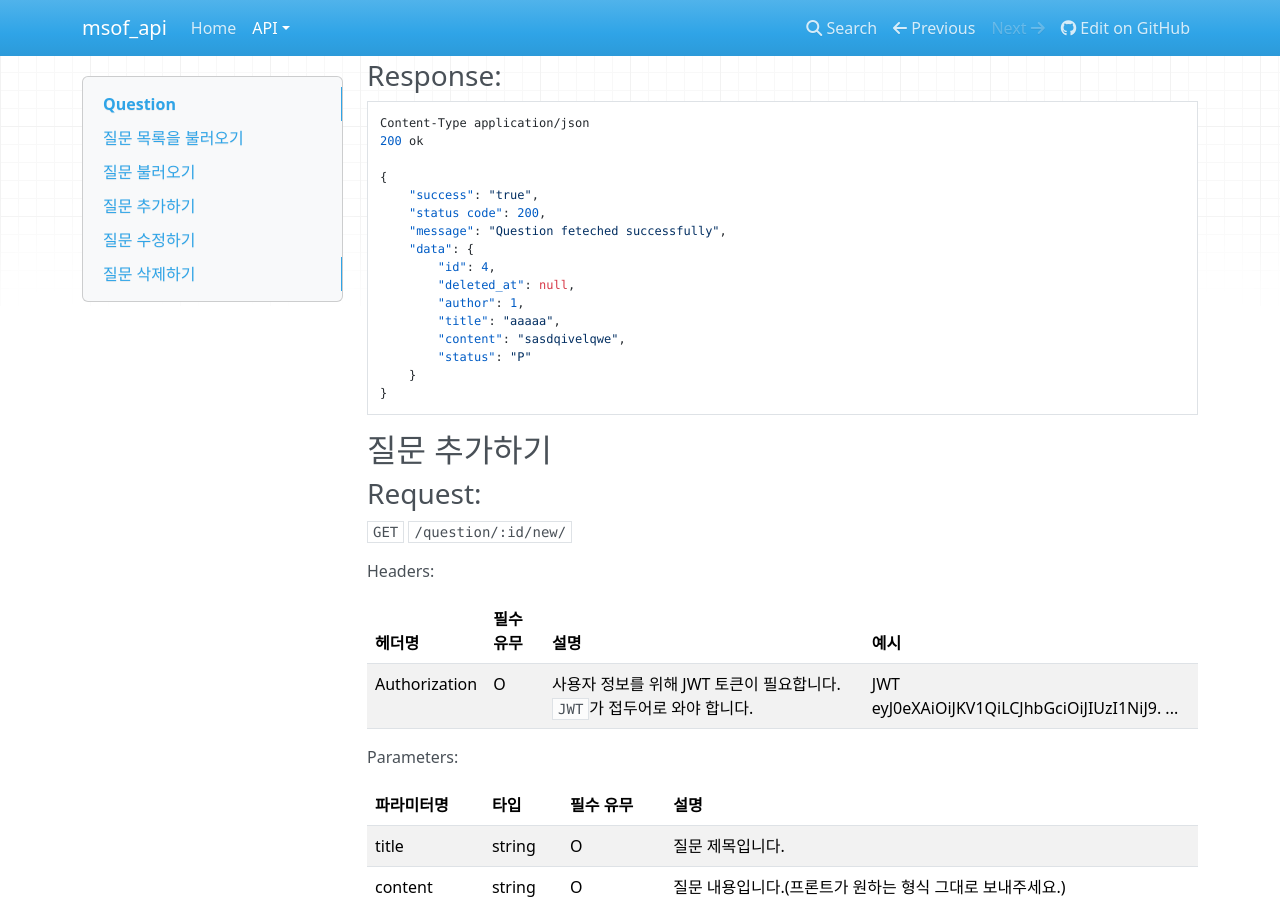
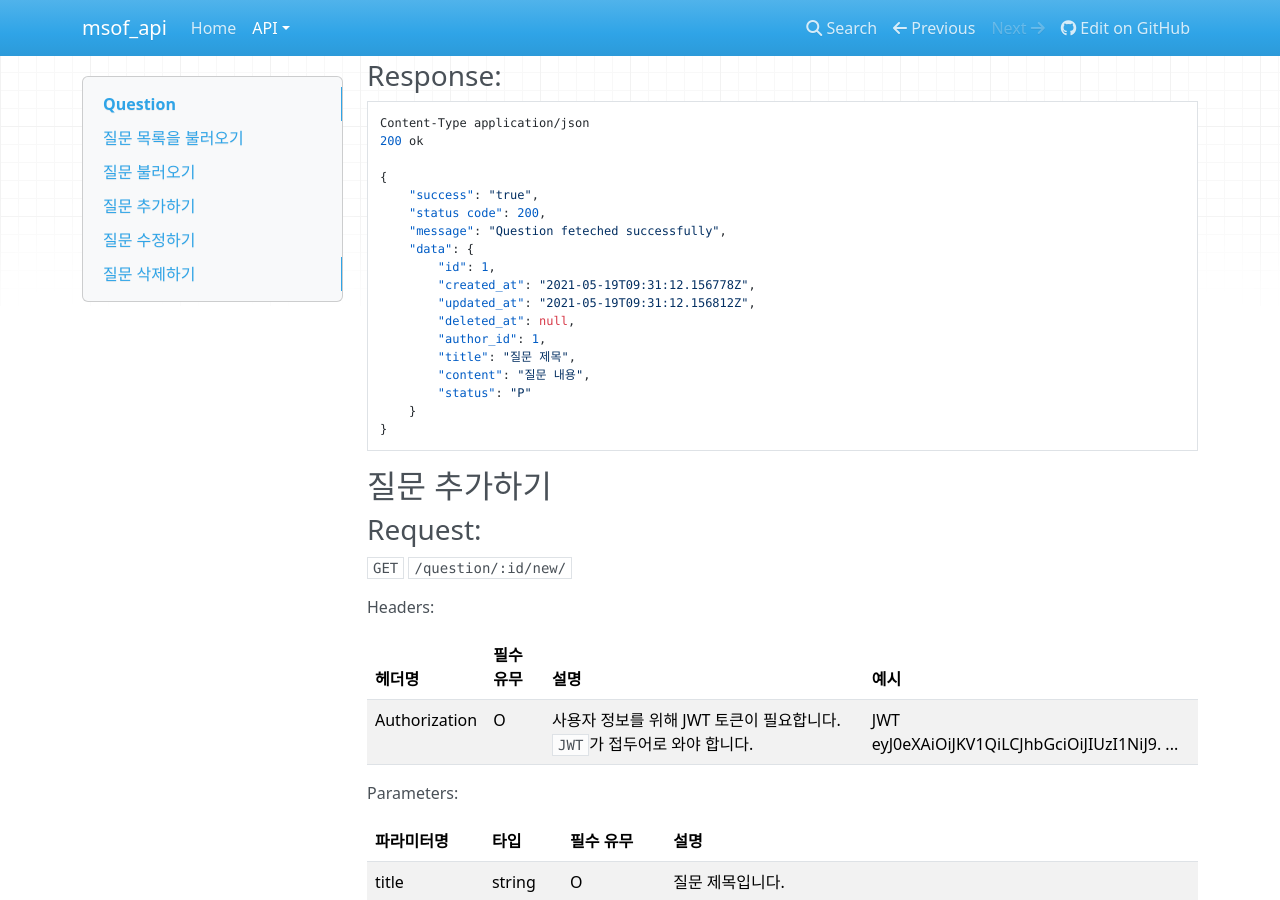
Before and after one commit to likelion-kookmin/msof_api, an MkDocs documentation site: the page built from docs/api/question.md, in a window 1280 px wide and 900 px high, scrolled down 1109 px. Built offline with MkDocs 1.6.1, drawn with Linux system fonts in a browser that asks for light colours; nearby versions of some CDN libraries.

Commit message:
fix: 프론트 요구사항 추가 : question#show에 created_at, updated_at 추가

```diff
--- a/docs/api/question.md
+++ b/docs/api/question.md
@@ -63,11 +63,13 @@ Content-Type application/json
     "status code": 200,
     "message": "Question feteched successfully",
     "data": {
-        "id": 4,
+        "id": 1,
+        "created_at": "2021-05-19T09:31:12.156778Z",
+        "updated_at": "2021-05-19T09:31:12.156812Z",
         "deleted_at": null,
-        "author": 1,
-        "title": "aaaaa",
-        "content": "sasdqivelqwe",
+        "author_id": 1,
+        "title": "질문 제목",
+        "content": "질문 내용",
         "status": "P"
     }
 }
```
Also changed, not shown: 1 other file.
